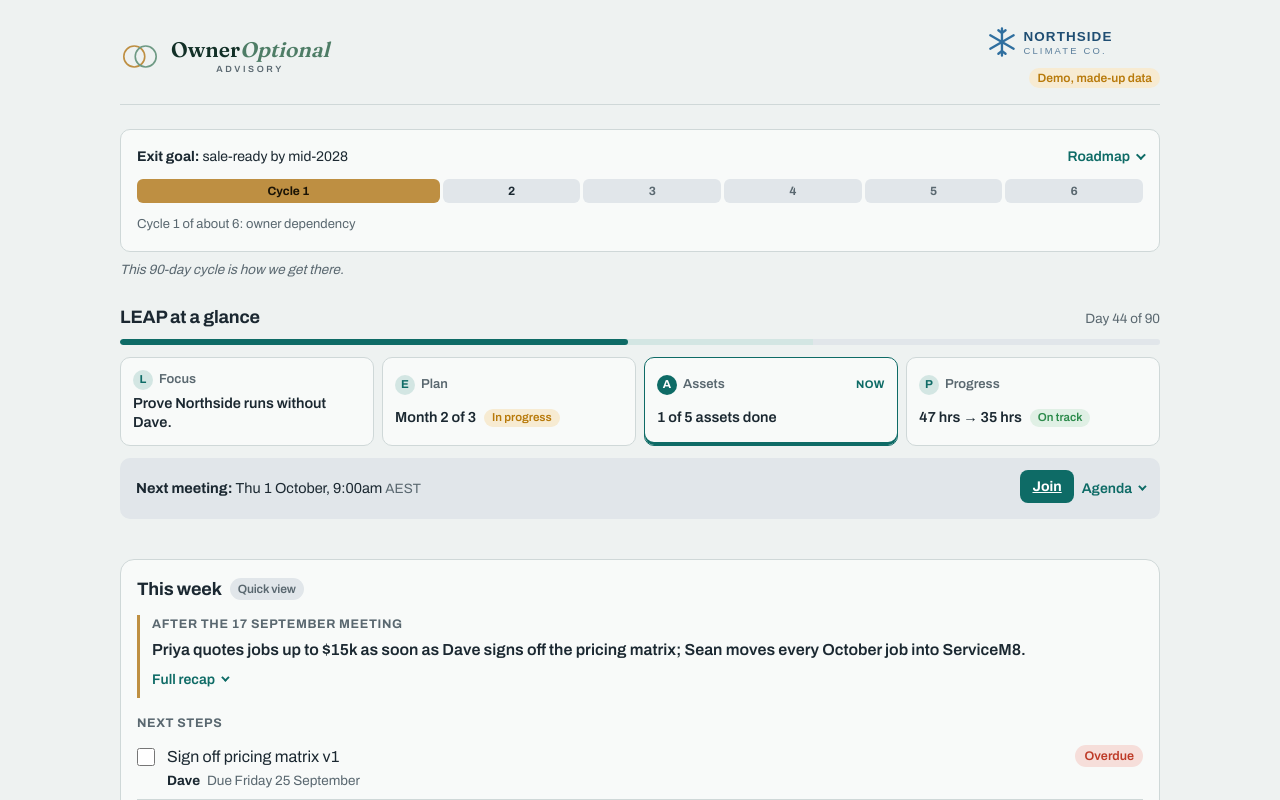
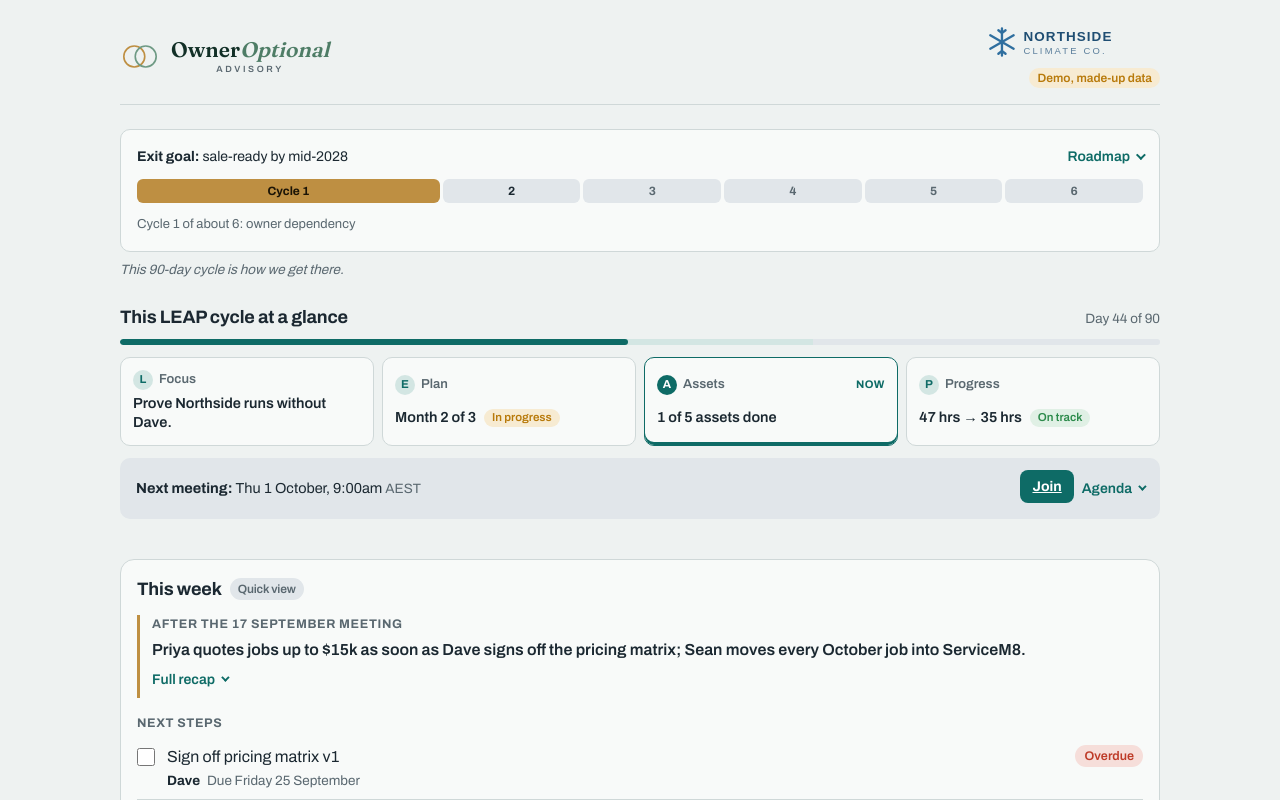
Before and after one commit to willops90/client-dashboard, a Next.js app: page /demo-v2 in a window 1280 px wide. Shown: the top 800 px of the page. Built offline with nearby package versions, Linux system fonts and the light colour scheme.

Commit message:
demo-v2: rename to "This LEAP cycle at a glance"
Co-Authored-By: Claude Opus 5.5 <noreply@anthropic.com>
Claude-Session: https://claude.ai/code/session_01LZEpo24y2ogCNvS8uusAhf

```diff
--- a/src/components/v2/Glance.tsx
+++ b/src/components/v2/Glance.tsx
@@ -44,7 +44,7 @@ export function Glance({ data }: { data: DashboardData }) {
   return (
     <section className="v2-glance" aria-labelledby="h-glance">
       <div className="v2-glance-head">
-        <h2 id="h-glance">LEAP at a glance</h2>
+        <h2 id="h-glance">This LEAP cycle at a glance</h2>
         {inCycle && (
           <span className="hint">
             Day {day} of {CYCLE_DAYS}
```
